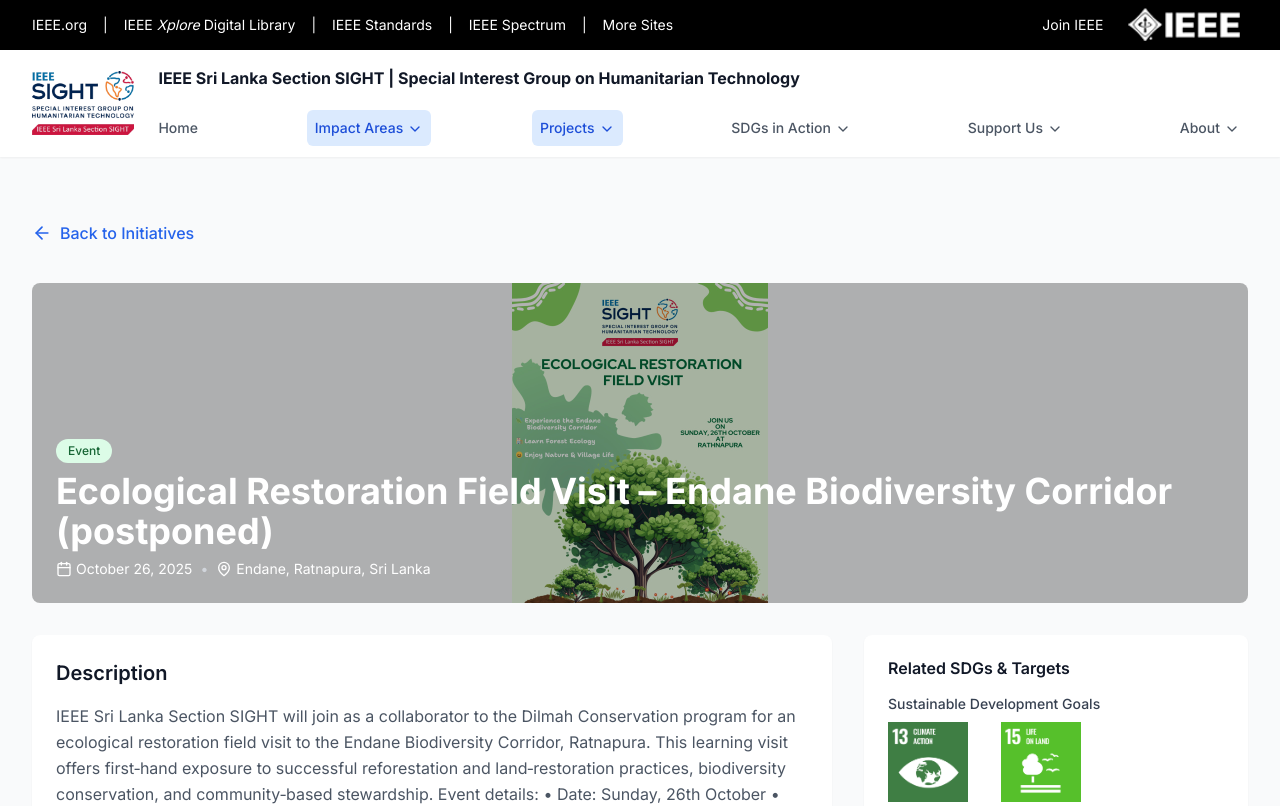
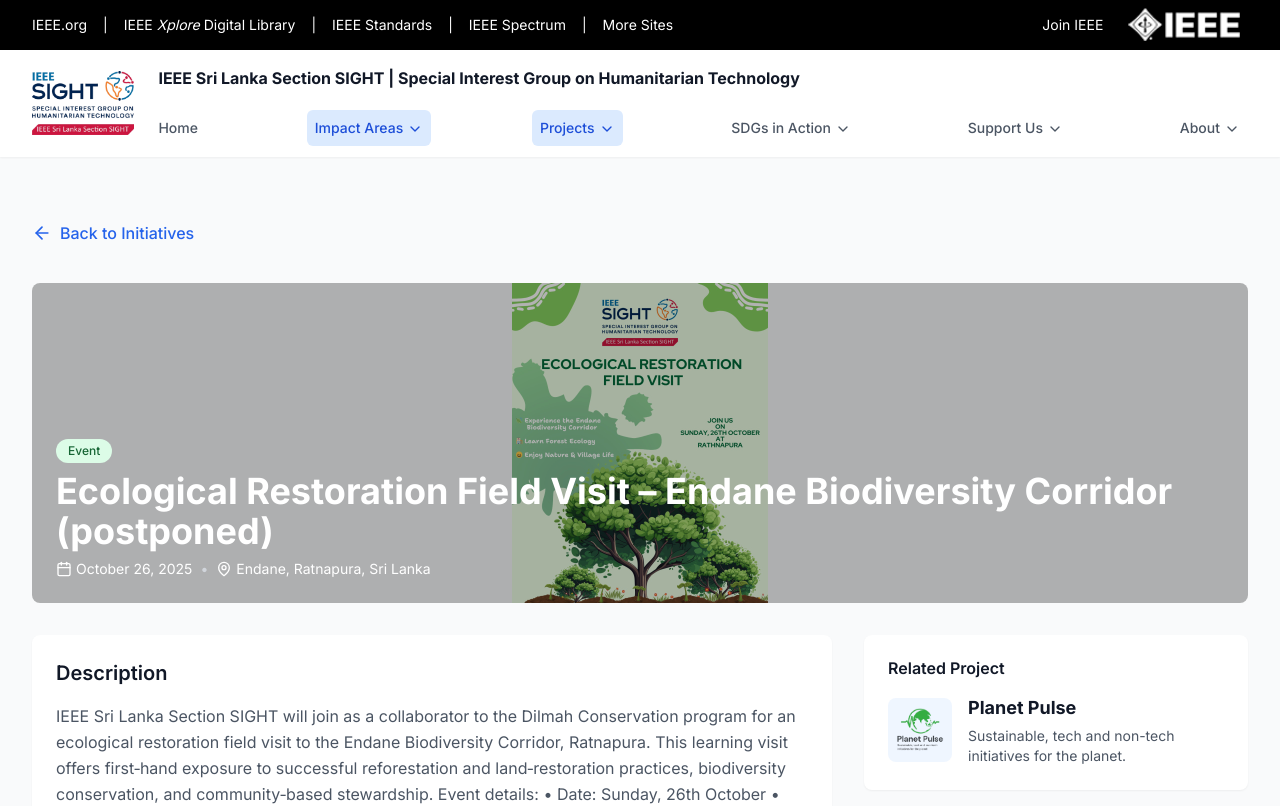
Before and after one commit to IEEESriLanka/sight.ieee.lk, a React (Vite) app: page /initiatives/ecological-restoration-field-visit-endane-2025 in a window 1280 px wide. Shown: the top 806 px of the page. Built offline with nearby package versions, Linux system fonts and the light colour scheme.

Commit message:
Improve project view and links

```diff
--- a/src/components/FeaturedProjects.tsx
+++ b/src/components/FeaturedProjects.tsx
@@ -37,7 +37,7 @@
         </div>
 
         {loading ? (
-          <div className="grid grid-cols-2 md:grid-cols-4 gap-8">
+          <div className="grid grid-cols-1 md:grid-cols-3 gap-8">
             {[1, 2, 3, 4].map((i) => (
               <div key={i} className="bg-white rounded-lg shadow-md overflow-hidden h-full">
                 <div className="p-8 animate-pulse">
@@ -51,7 +51,7 @@
             ))}
           </div>
         ) : (
-          <div className="grid grid-cols-2 md:grid-cols-4 gap-8">
+          <div className="grid grid-cols-1 md:grid-cols-3 gap-8">
             {projects.map((project, index) => (
               <motion.div
                 key={project.id}
--- a/src/components/Header.tsx
+++ b/src/components/Header.tsx
@@ -127,7 +127,7 @@
         // Transform projects data to match featuredProjects format
         const transformedProjects = projectsData.map((project) => ({
           name: project.name,
-          href: `/${project.slug}`,
+          href: `/projects/${project.slug}`,
           logo: project.logo,
         }));
 
@@ -490,7 +490,7 @@
               />
               <div className="flex flex-col min-w-0">
                 <span className="font-bold text-gray-900 text-xs sm:text-sm leading-tight truncate">
-                  IEEE Sri Lanka Section
+                  IEEE Sri Lanka Section SIGHT
                 </span>
                 <span className="font-bold text-xs text-gray-600 leading-tight truncate">
                   <span className="hidden xs:inline">Special Interest Group on Humanitarian Technology (SIGHT)</span>
@@ -646,10 +646,7 @@
                               All Project Initiatives
                             </Link>
 
-                            <div className="text-xs font-medium text-gray-500 px-3 py-1 mt-2">
-                              Featured Projects
-                            </div>
-                            {featuredProjects.slice(0, 4).map((project) => (
+                            {featuredProjects.map((project) => (
                               <Link
                                 key={project.href}
                                 to={project.href}
--- a/src/components/InitiativeDetail.tsx
+++ b/src/components/InitiativeDetail.tsx
@@ -2,7 +2,7 @@
 import { ArrowLeft, Building, Calendar, DollarSign, ExternalLink, MapPin, Users } from 'lucide-react';
 import React, { useEffect, useState } from 'react';
 import { Link, useNavigate, useParams } from 'react-router-dom';
-import type { Initiative, OrganizingUnit, Partner } from '../types';
+import type { Initiative, OrganizingUnit, Partner, Project } from '../types';
 import ImageGallery from './ImageGallery';
 import InitiativeCard from './InitiativeCard';
 import SDGBadge from './SDGBadge';
@@ -11,6 +11,7 @@
   const { slug } = useParams<{ slug: string }>();
   const navigate = useNavigate();
   const [initiative, setInitiative] = useState<Initiative | null>(null);
+  const [matchedProject, setMatchedProject] = useState<Project | null>(null);
 
   const [relatedInitiatives, setRelatedInitiatives] = useState<Initiative[]>([]);
   const [organizers, setOrganizers] = useState<OrganizingUnit[]>([]);
@@ -24,8 +25,12 @@
   useEffect(() => {
     const fetchData = async () => {
       try {
-        const initiativesResponse = await fetch('/data/initiatives.json');
+        const [initiativesResponse, projectsResponse] = await Promise.all([
+          fetch('/data/initiatives.json'),
+          fetch('/data/projects.json')
+        ]);
         const initiativesData = await initiativesResponse.json();
+        const projectsData = await projectsResponse.json();
 
         const foundInitiative = initiativesData.find((init: Initiative) => init.slug === slug);
 
@@ -64,6 +69,14 @@
           };
 
           setInitiative(processedInitiative);
+
+          // Find matching project if initiative has a project field
+          if (processedInitiative.project) {
+            const project = projectsData.find((proj: Project) => proj.id === processedInitiative.project);
+            setMatchedProject(project || null);
+          } else {
+            setMatchedProject(null);
+          }
 
           // Organizers and supporters are not available in the new format, so we'll show empty arrays
           setOrganizers([]);
@@ -380,7 +393,45 @@
             transition={{ duration: 0.6, delay: 0.4 }}
             className="space-y-6"
           >
-
+            {/* Related Project */}
+            {matchedProject && (
+              <div className="bg-white rounded-lg shadow-sm p-6 hover:shadow-md transition-shadow">
+                <h4 className="font-semibold text-gray-900 mb-4">Related Project</h4>
+                <Link
+                  to={`/projects/${matchedProject.slug}`}
+                  onClick={() => window.scrollTo(0, 0)}
+                  className="block group"
+                >
+                  <div className="flex items-center space-x-4">
+                    <div className="w-16 h-16 bg-blue-50 rounded-lg flex items-center justify-center p-2 flex-shrink-0">
+                      <img
+                        src={matchedProject.logo}
+                        alt={`${matchedProject.name} logo`}
+                        className="w-full h-full object-contain"
+                        onError={(e) => {
+                          const target = e.target as HTMLImageElement;
+                          target.style.display = 'none';
+                          const parent = target.parentElement!;
+                          parent.innerHTML = `
+                            <div class="w-full h-full bg-blue-600 rounded-lg flex items-center justify-center">
+                              <span class="text-white font-bold text-lg">${matchedProject.name.charAt(0)}</span>
+                            </div>
+                          `;
+                        }}
+                      />
+                    </div>
+                    <div className="flex-1 min-w-0">
+                      <h5 className="text-lg font-bold text-gray-900 group-hover:text-blue-600 transition-colors mb-1">
+                        {matchedProject.name}
+                      </h5>
+                      <p className="text-sm text-gray-600 line-clamp-2">
+                        {matchedProject.subtitle}
+                      </p>
+                    </div>
+                  </div>
+                </Link>
+              </div>
+            )}
 
             {/* Investment */}
             {initiative.investment && (
--- a/src/pages/Projects.tsx
+++ b/src/pages/Projects.tsx
@@ -187,6 +187,19 @@
             transition={{ duration: 0.6, delay: 0.4 }}
             className="space-y-6"
           >
+            {/* Project Logo (Large) */}
+            <div className="bg-white rounded-lg shadow-sm p-6 flex items-center justify-center">
+              <img
+                src={project.logo}
+                alt={`${project.name} logo`}
+                className="h-28 md:h-36 lg:h-40 w-auto object-contain"
+                onError={(e) => {
+                  const target = e.target as HTMLImageElement;
+                  target.style.display = "none";
+                }}
+              />
+            </div>
+
             {/* Timeline */}
             <div className="bg-white rounded-lg shadow-sm p-6">
               <h4 className="font-semibold text-gray-900 mb-3 flex items-center">
```
